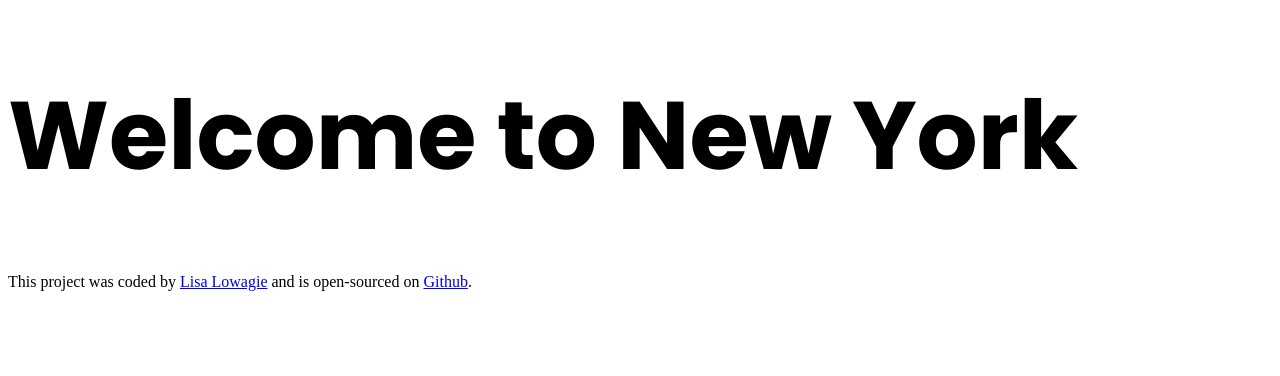
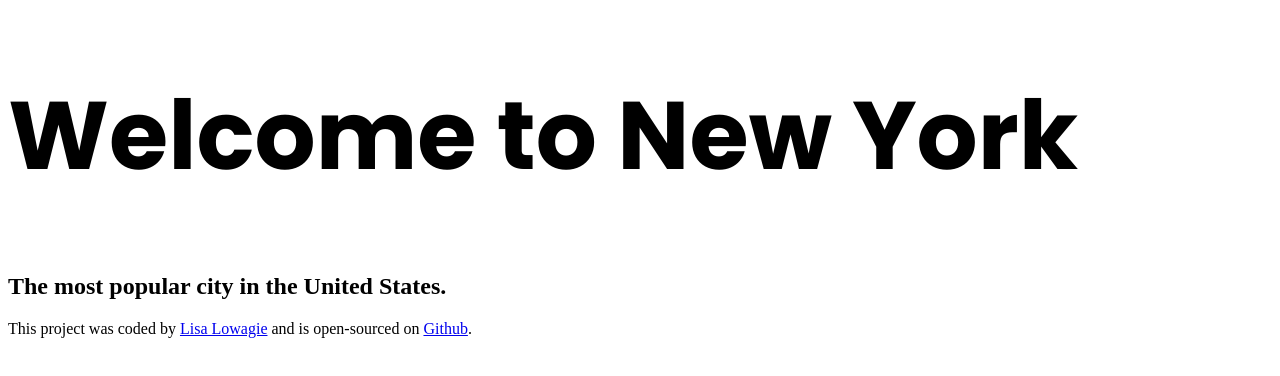
Before and after one commit to LisaLowagie/TravelProject, a plain HTML site: page index.html in a window 1280 px wide. Drawn offline with Linux system fonts and the light colour scheme.

Commit message:
Added subtitle to homepage

```diff
--- a/index.html
+++ b/index.html
@@ -14,6 +14,7 @@
     </head>
     <body>
         <h1>Welcome to New York</h1>
+        <h2>The most popular city in the United States.</h2>
         <footer>
             This project was coded by
             <a href="https://www.linkedin.com/in/lisalowagie">Lisa Lowagie</a>
```
